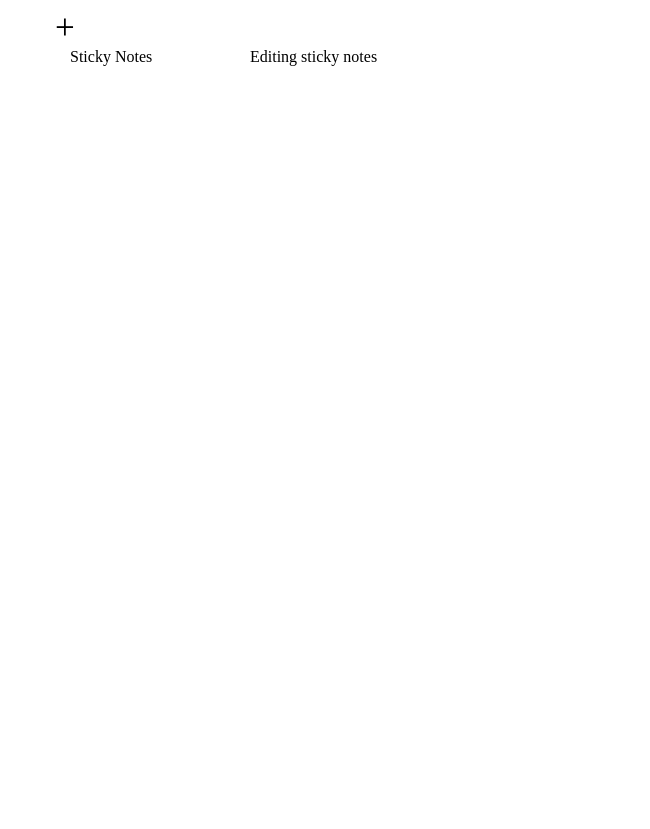
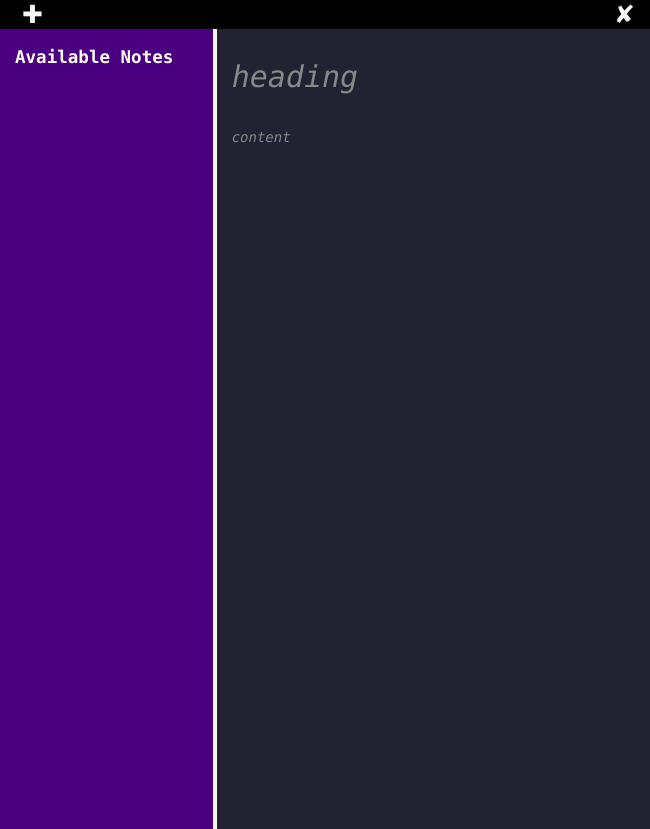
Before and after one commit to n-k-chilagani/Sticky-Notes, an Electron app: page src/index.html in a window 650 px wide. Before the commit the page ends 800 px from the top, so only its background shows below. Drawn offline with nearby package versions, Linux system fonts and the light colour scheme.

Commit message:
UI design

```diff
--- a/src/css/styles.css
+++ b/src/css/styles.css
@@ -1,13 +1,102 @@
 .addBtn
 {
-    font-size: 35px;
+    font-size: 25px;
+    background-color:black;
+    color:whitesmoke;
+    padding-left: 7px;
+
 }
-.notesLisr
+.crossButton
 {
-    height: 500;
-    border-right: 2px solid gray;
+    font-size: 25px;
+    background-color:black;
+    color:whitesmoke;
+    padding-left: 10px;
+    float: right;
+}
+.bodyClass
+{
+    margin: 0 0 0 0;
+    overflow: hidden;
+    background-color: black;
+}
+.notesList
+{
+    height: 100vh;
+    background-color: indigo;
+    border-right: 4px solid whitesmoke;
+    color: ivory;
+    font-size: 15px;
+    font-family: "Lucida Console", Courier, monospace;
+    padding-right: 5px;
 }
 .notesEdit
 {
-    height: 500;
+    background-color: #222233;
+    font-family: "Lucida Console", Courier, monospace;
+    color: wheat;
 }
+
+.removeMP
+{
+    margin-left:0;
+}
+
+.list-group{
+    max-height: 350px;
+    margin-bottom: 10px;
+    overflow-y:scroll;
+    -webkit-overflow-scrolling: touch;
+    padding:0;
+}
+.list-group-item
+{
+    padding-top: 5px;
+    padding-bottom: 5px;
+}
+
+
+/* width */
+::-webkit-scrollbar {
+    width: 0px;
+  }
+
+  /* Track */
+  ::-webkit-scrollbar-track {
+    background: #f1f1f1;
+  }
+
+  /* Handle */
+  ::-webkit-scrollbar-thumb {
+    background: #888;
+  }
+
+  /* Handle on hover */
+  ::-webkit-scrollbar-thumb:hover {
+    background: #555;
+  }
+
+div:focus {
+    outline: none;
+}
+#heading {
+    font-size: 30px;
+    padding-top: 30px;
+    padding-bottom: 30px;
+    height: 10vh;
+    width: 100%;
+}
+
+#content {
+    padding-top: 20px;
+    font-size: 14px;
+    height: 90vh;
+    width: 100%;
+  }
+
+  [data-placeholder]:empty:before {
+    content: attr(data-placeholder);
+    color: #888;
+    font-style: italic;
+
+}
--- a/src/index.html
+++ b/src/index.html
@@ -11,22 +11,34 @@
 
     <title>Sticky Notes</title>
   </head>
-  <body>
-	<div class="container">
-		<div class="row addBtn" > + </div>
+  <body class="bodyClass">
+	<div class="container-fluid ">
+		<div class="row" >
+		<div class="col-6"><span class="addBtn"> &#x271A; </span></div>
+		<div class="col-6"><span class="crossButton"> &#x2718; </span> </div>
+		</div>
 		<div class="row">
-		  <div class="col-4 notesList">
-			Sticky Notes
-		  </div>
-		  <div class="col-8 notesEdit">
-			Editing sticky notes
-		  </div>
+		<div class="col-4 notesList">
+			<div class="panel panel-primary" id="result_panel">
+				<div class="panel-heading"><h3 class="panel-title">Available Notes</h3></div>
+				<div class="panel-body ">
+					<ul class="list-group" id="notesList"></ul>
+				</div>
+			</div>
+		</div>
+		<div class="col-8 notesEdit">
+			<div id="heading" contenteditable="true" data-placeholder="heading"></div>
+			<div id = "content" contenteditable="true" data-placeholder="content"></div>
+		</div>
 		</div>
 	  </div>
 	</div>
 	<script src="../node_modules/jquery/dist/jquery.min.js" ></script>
 	<script src="../node_modules/jquery/dist/jquery.slim.min.js" ></script>
     <script src="../node_modules/@popperjs/core/dist/umd/popper.min.js" ></script>
-    <script src="../node_modules/bootstrap/dist/js/bootstrap.min.js"></script>
+	<script src="../node_modules/bootstrap/dist/js/bootstrap.min.js"></script>
+	<script>
+		require('./js/index.js')
+	</script>
   </body>
 </html>
--- /dev/null
+++ b/src/js/index.js
@@ -0,0 +1,4 @@
+const electron = require('electron');
+const ipc = electron.ipcRenderer;
+
+console.log("Hello World");
```
Also changed, not shown: plan.md (+22 -10 lines), src/main.js (+5 -5 lines).
